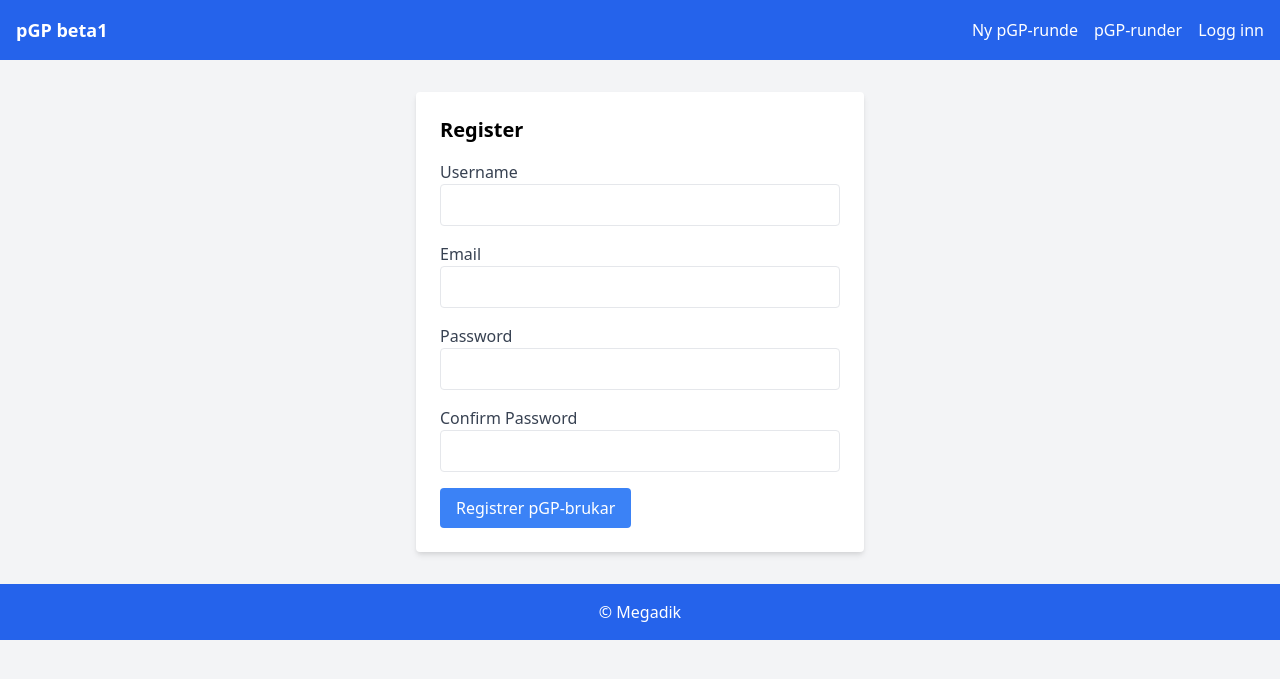
After one commit to asleulv/pGPv3, a Django app: page /register/ in a window 1280 px wide. The commit adds this page. Shown: the top 679 px of the page. Run offline with Django 4.2, Linux system fonts and the light colour scheme.

Commit message:
Fixed translateions, warning section etc

```diff
--- /dev/null
+++ b/pgp/app/templates/registration/register.html
@@ -0,0 +1,33 @@
+{% extends 'base.html' %}
+
+{% block title %}Register{% endblock %}
+
+{% block content %}
+<div class="container mx-auto my-8">
+    <div class="max-w-md mx-auto bg-white shadow-md rounded p-6">
+        <h2 class="text-xl font-bold mb-4">Register</h2>
+        <form method="POST" action="{% url 'register' %}">
+            {% csrf_token %}
+            <div class="mb-4">
+                <label for="username" class="block text-gray-700">Username</label>
+                <input type="text" name="username" id="username" required class="border rounded w-full p-2" />
+            </div>
+            <div class="mb-4">
+                <label for="email" class="block text-gray-700">Email</label>
+                <input type="email" name="email" id="email" required class="border rounded w-full p-2" />
+            </div>
+            <div class="mb-4">
+                <label for="password1" class="block text-gray-700">Password</label>
+                <input type="password" name="password1" id="password1" required class="border rounded w-full p-2" />
+            </div>
+            <div class="mb-4">
+                <label for="password2" class="block text-gray-700">Confirm Password</label>
+                <input type="password" name="password2" id="password2" required class="border rounded w-full p-2" />
+            </div>
+            <button type="submit" class="bg-blue-500 text-white py-2 px-4 rounded hover:bg-blue-600">
+                Registrer pGP-brukar
+            </button>
+        </form>
+    </div>
+</div>
+{% endblock %}
--- a/pgp/app/urls.py
+++ b/pgp/app/urls.py
@@ -1,9 +1,11 @@
 from django.urls import path
 from . import views
-from . import spotify_views
+
 
 urlpatterns = [
     path('', views.home, name='home'),
+    path('logout/', views.user_logout, name='logout'),
+    path('register/', views.register, name='register'),
     path('create-round/', views.create_round, name='create_round'),
     path('round/<int:pk>/', views.round_detail, name='round_detail'),
     path('round/<int:pk>/submit-song/', views.submit_song, name='submit_song'),
@@ -14,6 +16,4 @@ urlpatterns = [
     path('rounds/', views.round_list, name='round_list'),
     path('export/word/<int:round_id>/', views.export_to_word, name='export_to_word'),
 
-    # Spotify routes
-
 ]
--- a/pgp/app/views.py
+++ b/pgp/app/views.py
@@ -7,7 +7,7 @@ from datetime import timedelta
 from datetime import datetime
 from django.db import models
 from .models import Round, Song, Player, Vote
-from .forms import RoundForm, SongSubmissionForm, DynamicVoteForm
+from .forms import RoundForm, SongSubmissionForm, DynamicVoteForm, RegistrationForm
 from .spotify_views import get_spotify_client
 from urllib.parse import urlparse
 from django import forms
@@ -15,9 +15,18 @@ from docx.shared import Pt
 from django.db.models import Sum, Value
 from django.db.models.functions import Coalesce
 import re
+from django.contrib.auth import logout
 from docx import Document
 import logging
 from django.http import HttpResponseForbidden
+from django.contrib.auth import login
+from django.contrib.auth.forms import UserCreationForm
+from django.contrib.auth.models import User
+
+def user_logout(request):
+    logout(request)
+    messages.success(request, "Du er no logga ut. Snakkast!")
+    return redirect('home')
 
 @login_required
 def home(request):
@@ -424,3 +433,27 @@ def export_to_word(request, round_id):
 
     doc.save(response)  # Save the document to the response
     return response
+
+
+
+
+def register(request):
+    if request.method == 'POST':
+        form = UserCreationForm(request.POST)
+        password1 = request.POST.get('password1')
+        password2 = request.POST.get('password2')
+
+        if password1 != password2:
+            messages.error(request, "Passorda er ikkje like!")
+            return render(request, 'registration/register.html', {'form': form})
+
+        if form.is_valid():
+            user = form.save()
+            login(request, user)  # Log the user in immediately after registration
+            messages.success(request, "Velkommen ombord - du er no registrert!")
+            return redirect('home')  # Redirect to a home or success page
+
+    else:
+        form = UserCreationForm()
+
+    return render(request, 'registration/register.html', {'form': form})
--- a/pgp/core/settings.py
+++ b/pgp/core/settings.py
@@ -20,6 +20,9 @@ USE_TZ = True
 SPOTIPY_CLIENT_ID = config('SPOTIPY_CLIENT_ID')
 SPOTIPY_CLIENT_SECRET = config('SPOTIPY_CLIENT_SECRET')
 REACT_APP_SPOTIPY_REDIRECT_URI = config('SPOTIPY_REDIRECT_URI')
+
+LOGIN_REDIRECT_URL = '/'
+LOGOUT_REDIRECT_URL = '/'
 
 # SECURITY WARNING: don't run with debug turned on in production!
 DEBUG = True
@@ -78,7 +81,7 @@ ROOT_URLCONF = "core.urls"
 TEMPLATES = [
     {
         "BACKEND": "django.template.backends.django.DjangoTemplates",
-        "DIRS": [],
+        "DIRS": [os.path.join(BASE_DIR, 'templates')],
         "APP_DIRS": True,
         "OPTIONS": {
             "context_processors": [
```
Also changed, not shown: pgp/app/forms.py (+25 -0 lines), pgp/app/templates/app/round_detail.html (+23 -14 lines), 2 other files.
